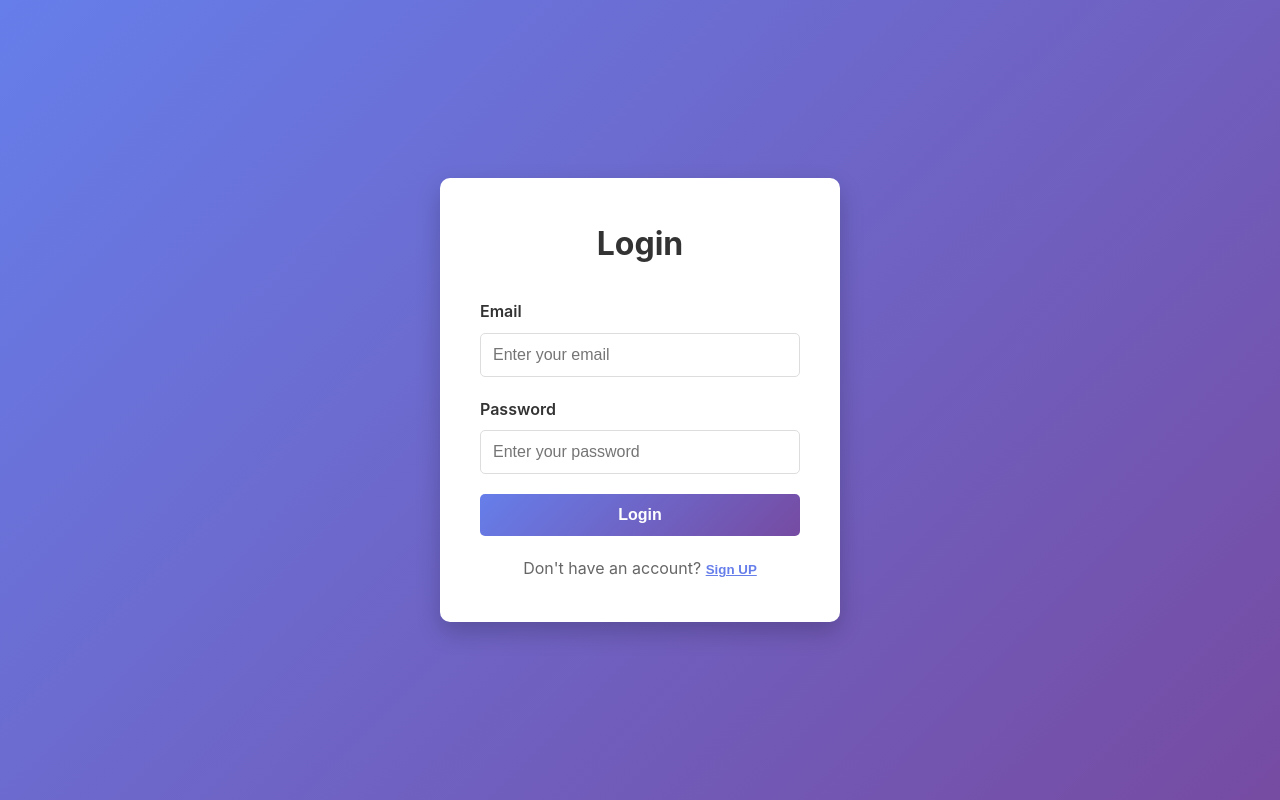
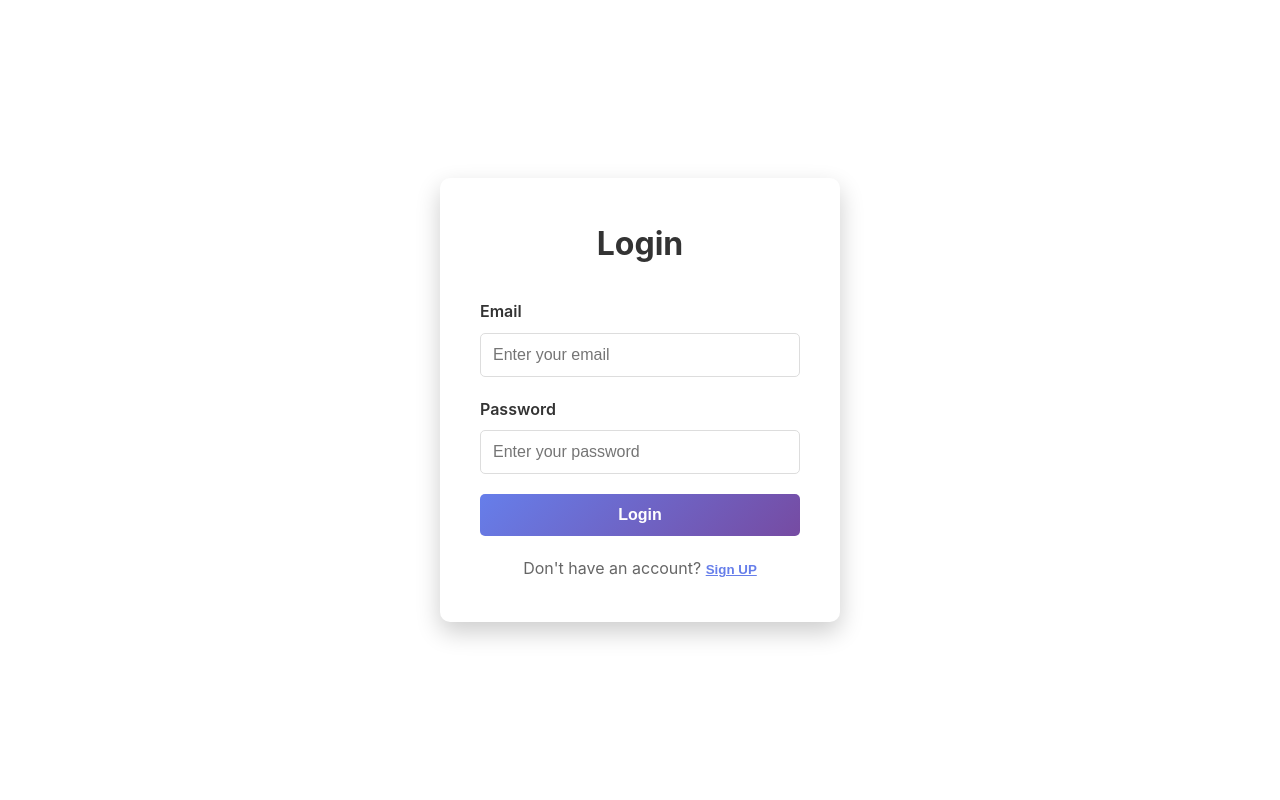
Before and after one commit to malikfarrukh7/college_management_system, a React (Vite) app: page /login in a window 1280 px wide. Built offline with nearby package versions, Linux system fonts and the light colour scheme; no server answers.

Commit message:
update interface

```diff
--- a/src/pages/Login/Login.module.css
+++ b/src/pages/Login/Login.module.css
@@ -3,7 +3,6 @@
   justify-content: center;
   align-items: center;
   height: 100vh;
-  background: linear-gradient(135deg, #667eea 0%, #764ba2 100%);
   padding: 20px;
 }
 
--- a/src/pages/Register/Register.module.css
+++ b/src/pages/Register/Register.module.css
@@ -3,7 +3,7 @@
   justify-content: center;
   align-items: center;
   min-height: 100vh;
-  background: linear-gradient(135deg, #667eea 0%, #764ba2 100%);
+
   padding: 20px;
 }
 
```
